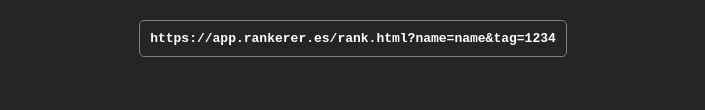
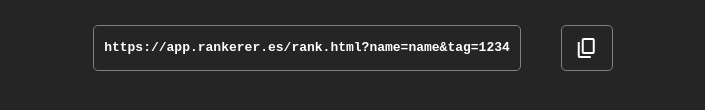
Before and after one commit to witoo-source/Rankerer, a plain HTML site: page public/index.html in a window 1280 px wide. Both pictures are taken after a click on the button "Preview". Shown: the part 536-646 px from the top of the page, without its empty margins (287-992 px from the left). Drawn offline with nearby package versions, Linux system fonts and the light colour scheme; no server answers.

Commit message:
added some cool animations and copy button

```diff
--- a/public/index.css
+++ b/public/index.css
@@ -17,25 +17,30 @@
   -webkit-backdrop-filter: blur(25px);
           backdrop-filter: blur(25px);
   border-radius: 5px;
+  transition: all 0.3s ease-in-out;
 }
 #general #displayIcon {
   width: 200px;
+  transition: all 0.3s ease-in-out;
 }
 #general div {
   display: flex;
   align-items: center;
   justify-content: center;
   flex-direction: column;
+  transition: all 0.3s ease-in-out;
 }
 #general div #rank {
   font-family: Helvetica;
   font-weight: bold;
   font-size: 3.5rem;
   color: white;
+  transition: all 0.3s ease-in-out;
 }
 #general div #sobstatusc {
   display: flex;
   flex-direction: row;
+  transition: all 0.3s ease-in-out;
 }
 #general div #sobstatusc #rr {
   margin-bottom: 15px;
@@ -61,6 +66,7 @@
   display: flex;
   flex-direction: column;
   align-items: start;
+  transition: all 0.3s ease-in-out;
 }
 #general div #sobstatusc #statusc #status-bar {
   background-color: white;
@@ -83,6 +89,31 @@
   color: white;
   font-weight: bold;
   font-family: monospace;
+  display: flex;
+  justify-content: center;
+  align-items: center;
+  transition: all .4s;
+}
+
+#copyb {
+  padding: 10px;
+  border: 1px solid gray;
+  border-radius: 5px;
+  margin: 20px;
+  color: white;
+  font-weight: bold;
+  font-family: monospace;
+  text-align: center;
+  justify-content: center;
+  align-items: center;
+  display: flex;
+  width: 30px;
+  cursor: pointer;
+  transition: all .4s;
+}
+
+#copyb:hover {
+  background-color: #404040;
 }
 
 #form {
--- a/public/index.html
+++ b/public/index.html
@@ -4,6 +4,7 @@
     <meta charset="UTF-8">
     <meta name="viewport" content="width=device-width, initial-scale=1.0">
     <link rel="stylesheet" href="index.css">
+    <link rel="stylesheet" href="https://fonts.googleapis.com/css2?family=Material+Symbols+Outlined:opsz,wght,FILL,GRAD@24,400,0,0&icon_names=content_copy" />
     <title>Rankerer</title>
 </head>
 <body>
@@ -42,10 +43,19 @@
         </div>
     </div>
 
+    <br>
 
-    <span id="url">
-        https://app.rankerer.es/rank.html?name=name&tag=1234
-    </span>
+    <div style="display: flex; flex-direction: row;">
+        <span id="url">
+            https://app.rankerer.es/rank.html?name=name&tag=1234
+        </span>
+
+        <span id="copyb">
+            <span class="material-symbols-outlined">
+                content_copy
+            </span>
+        </span>
+    </div>
 
 
     <script>
@@ -59,6 +69,10 @@
 
         get('prebut')
             .addEventListener('click', async () => {
+
+                get('copyb').style.backgroundColor = 'transparent'
+                get('copyb').style.color = 'white'
+
                 const name = getValueOf('namei')
                 const tag = getValueOf('tagi')
 
@@ -92,6 +106,29 @@
                     get('rr').innerText = `${currentrr2}/100`
                 }
             })
+
+            get('copyb')
+                .addEventListener('click', () => {
+                    navigator.clipboard.writeText(get('url').innerText)
+                    get('copyb').style.backgroundColor = 'white'
+                    get('copyb').style.color = 'black'
+                    get('url').style.backgroundColor = 'transparent'
+                    get('url').style.scale = '1'
+                    get('url').style.boxShadow = ''
+                })
+
+            get('copyb')
+                .addEventListener('mouseenter', () => {
+                    get('url').style.backgroundColor = '#505050'
+                    get('url').style.scale = '0.9'
+                    get('url').style.boxShadow = '0px 0px 50px 0px #505050'
+                })
+            get('copyb')
+                .addEventListener('mouseleave', () => {
+                    get('url').style.backgroundColor = 'transparent'
+                    get('url').style.scale = '1'
+                    get('url').style.boxShadow = ''
+                })
     </script>
 </body>
 </html>
```
